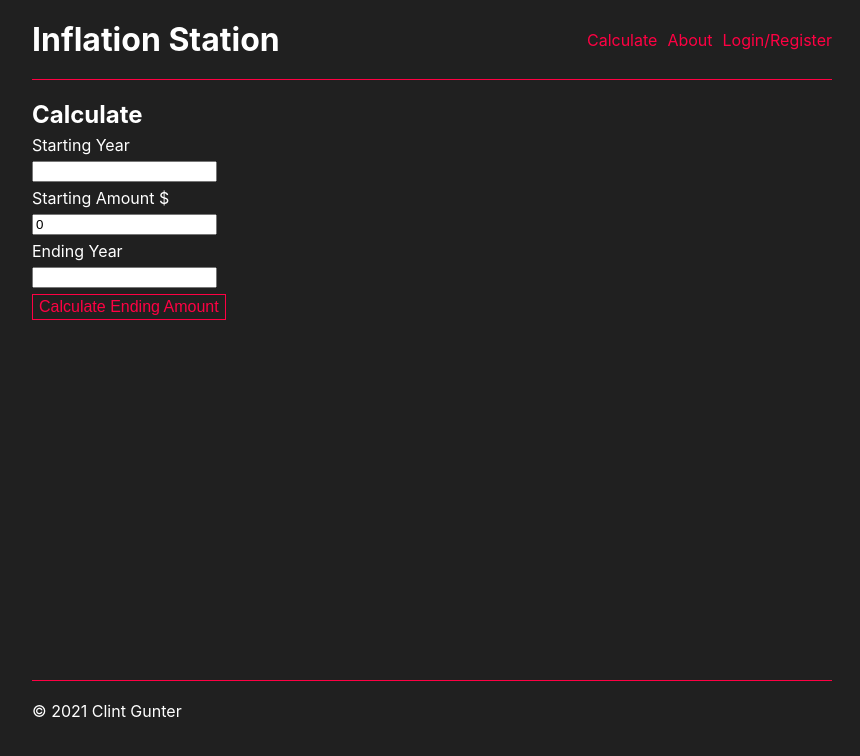
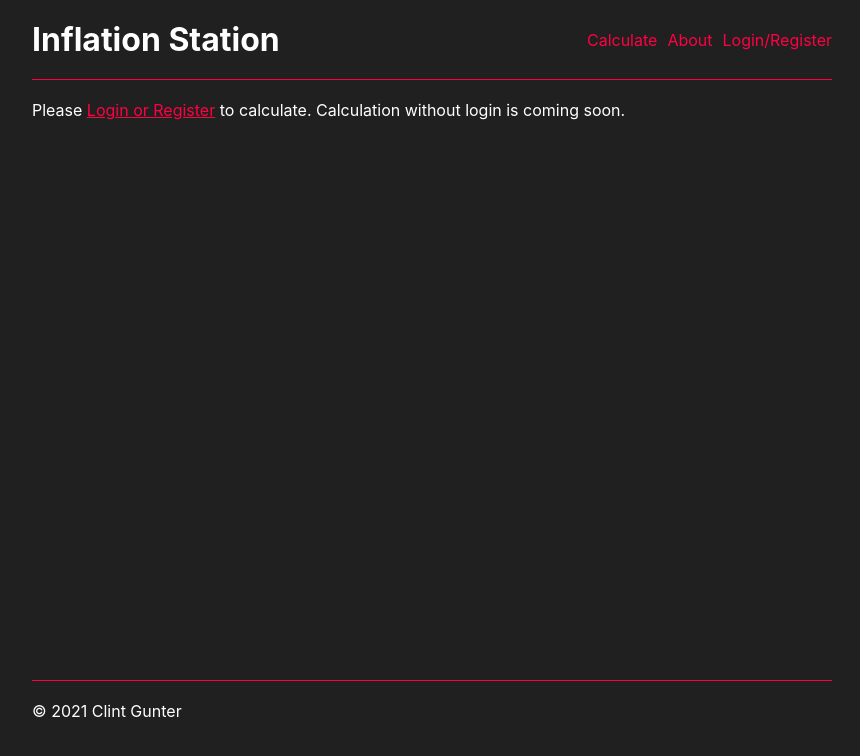
Before and after one commit to futureclint/inflation-station, a React (Create React App) app in the folder client/: page / in a window 1280 px wide. Shown: the top 756 px of the page, without its empty margins (208-1068 px from the left). Built offline with nearby package versions, Linux system fonts and the light colour scheme.

Commit message:
Changed calculate form to conditionally display whether user is logged in, added disclaimer

```diff
--- a/client/src/containers/Main.jsx
+++ b/client/src/containers/Main.jsx
@@ -1,4 +1,5 @@
 import {useState, useEffect} from 'react';
+import {Link} from 'react-router-dom';
 import {getAllEntries, postEntry, putEntry, deleteEntry} from '../services/entry';
 import Calculate from '../components/Calculate';
 import Entries from '../components/Entries';
@@ -38,9 +39,16 @@ export default function Main(props) {
 
   return (
     <>
-      <Calculate handleEntryCreate={handleEntryCreate} />
 
-      {/* Show entries if logged in */}
+      {/* Show prompt to login if not logged in */}
+      {currentUser === null && <div>
+        <p>Please <Link to='/login'>Login or Register</Link> to calculate. Calculation without login is coming soon.</p>
+      </div>}
+
+      {/* Show entries and calculate if logged in */}
+      {currentUser && <Calculate
+        handleEntryCreate={handleEntryCreate}
+      />}
       {currentUser && <Entries
         entries={entries}
         currentUser={currentUser}
```
